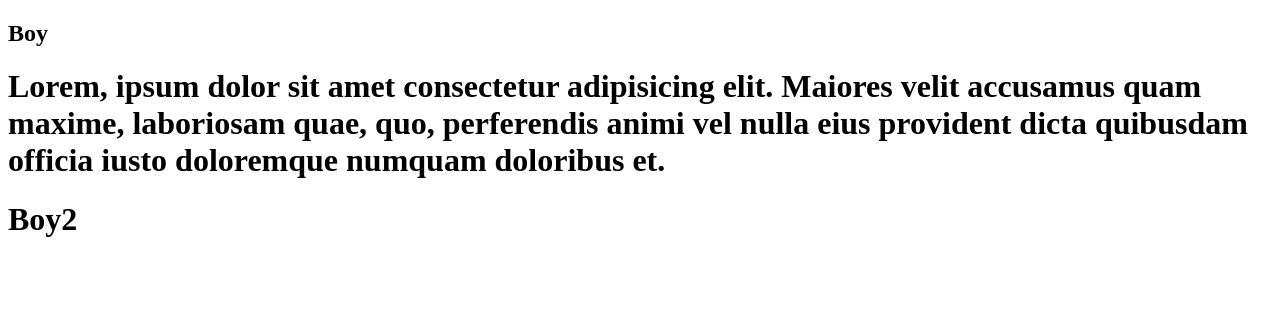
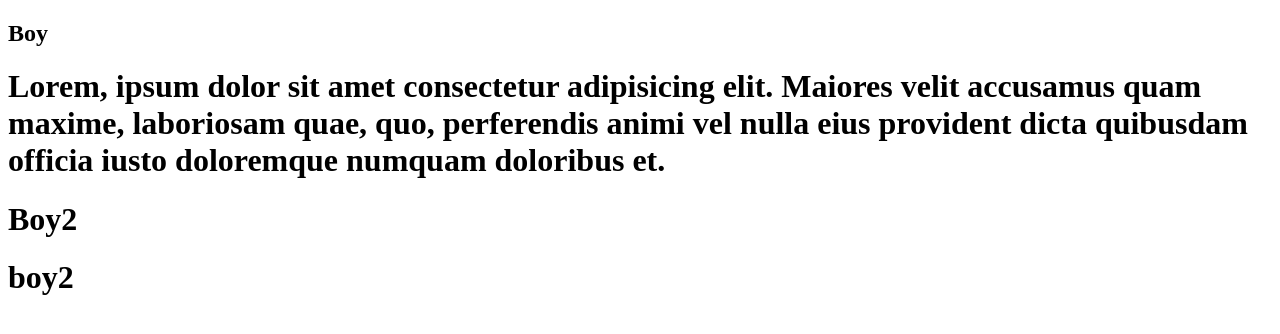
Before and after one commit to bananahed/git_test, a plain HTML site: page index.html in a window 1280 px wide. Drawn offline with Linux system fonts and the light colour scheme.

Commit message:
second commit

```diff
--- a/index.html
+++ b/index.html
@@ -10,5 +10,6 @@
     <h2>Boy</h2>
     <h1> Lorem, ipsum dolor sit amet consectetur adipisicing elit. Maiores velit accusamus quam maxime, laboriosam quae, quo, perferendis animi vel nulla eius provident dicta quibusdam officia iusto doloremque numquam doloribus et. </h1>
     <h1> Boy2</h1>
+    <h1> boy2</h1>
 </body>
 </html>
```
